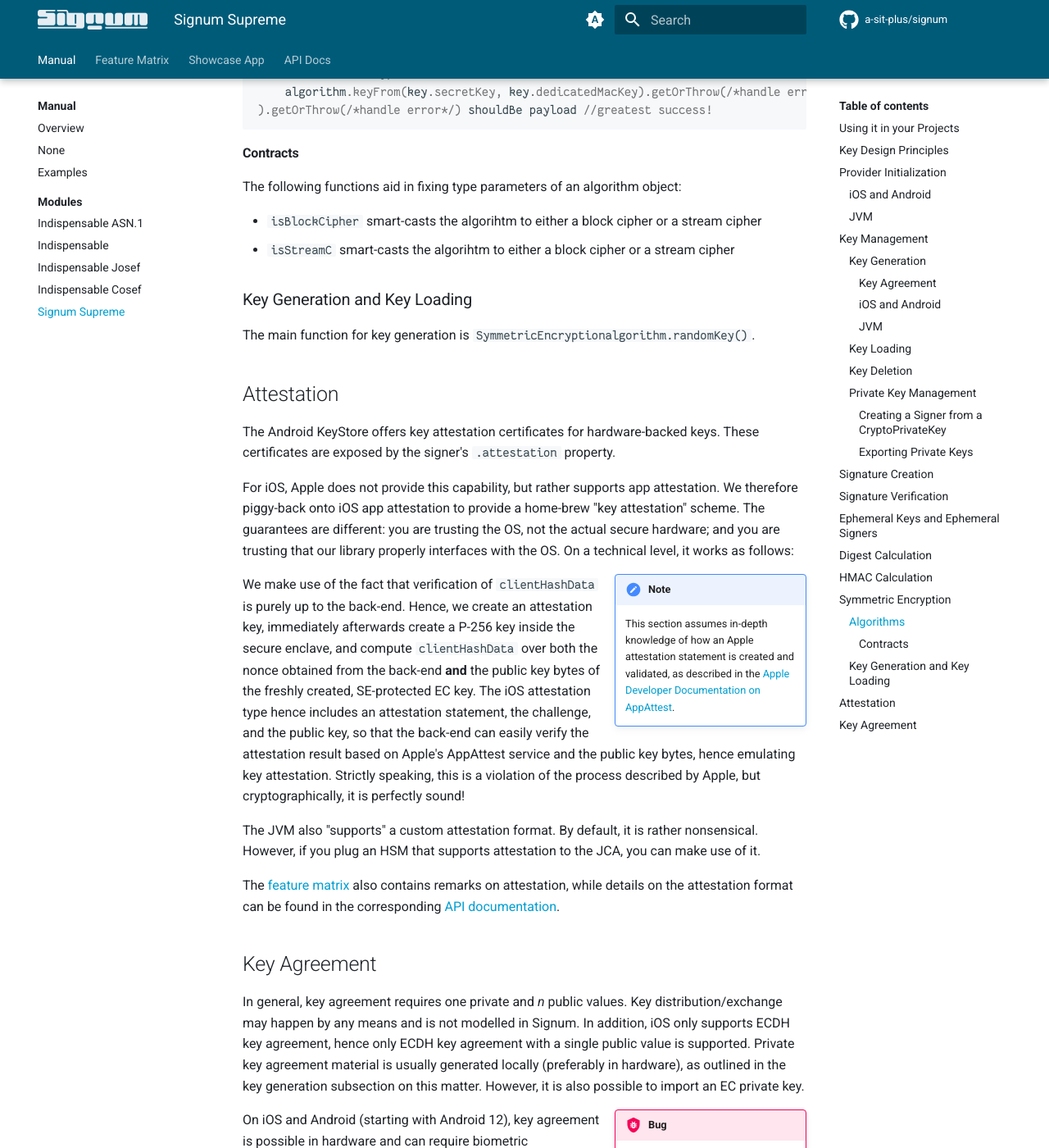
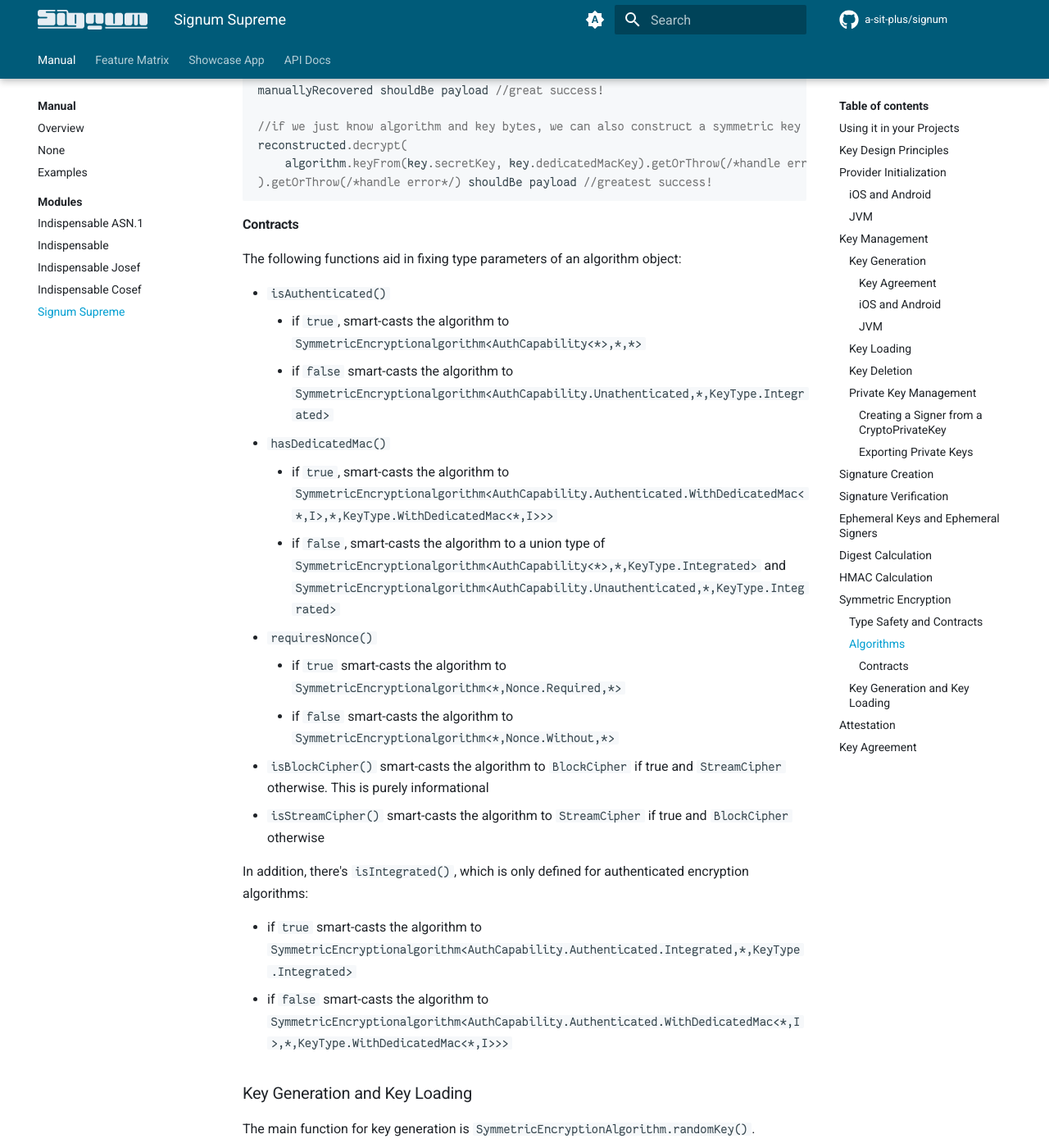
Before and after one commit to a-sit-plus/signum, an MkDocs documentation site: the page built from docs/docs/supreme.md, in a window 1280 px wide and 1400 px high, scrolled down 11863 px. Shown: the whole window at 82% size. Built offline with MkDocs 1.6.1 and Material for MkDocs 9.7.7, drawn with Linux system fonts in a browser that asks for light colours; comment, search, counter and statistics services are not loaded; some of the changed text lies outside the part shown.

Commit message:
document algorithm contracts

```diff
--- a/docs/docs/supreme.md
+++ b/docs/docs/supreme.md
@@ -382,6 +382,7 @@ To minimise the potential for error, everything (algorithms, keys, sealed boxes)
 Hence, a sealed box containing an authenticated ciphertext will only ever accept a symmetric key that is usable for AEAD.
 Additional runtime checks ensure that mo mixups can happen.
 
+### Type Safety and Contracts
 The API tries to be as type-safe as possible, e.g., it is impossible to specify a dedicated MAC key, or dedicated MAC function for AES-GCM,
 and non-authenticated AES-CBC does not even support passing additional authenticated data to the encryption process.
 The same constraints apply to the resulting ciphertexts, making it much harder
@@ -391,7 +392,8 @@ This approach does come with one caveat: It forces you to know what you are deal
 Luckily, there is a very effective remedy: [contracts](https://kotlinlang.org/api/core/kotlin-stdlib/kotlin.contracts/).
 The Supreme KMP crypto provider makes heavy use of contracts, to communicate type information to the compiler.
 Every one of the following subsections has their own part on contracts.
-
+<br>
+All contracts can be combined, meaning it is possible to steadily narrow down the properties of an object.
 
 ### Algorithms
 The foundation of symmetric encryption is the class `SymmetricEncryptionAlgorithm`. Every operation and all related data classes
@@ -496,11 +498,27 @@ reconstructed.decrypt(
 #### Contracts
 The following functions aid in fixing type parameters of an algorithm object:
 
-* `isBlockCipher` smart-casts the algorihtm to either a block cipher or a stream cipher
-* `isStreamC` smart-casts the algorihtm to either a block cipher or a stream cipher
+* `isAuthenticated()`
+    * if `true`, smart-casts the algorithm to `SymmetricEncryptionalgorithm<AuthCapability<*>,*,*>`
+    * if `false` smart-casts the algorithm to `SymmetricEncryptionalgorithm<AuthCapability.Unathenticated,*,KeyType.Integrated>`
+* `hasDedicatedMac()`
+    * if `true`, smart-casts the algorithm to `SymmetricEncryptionalgorithm<AuthCapability.Authenticated.WithDedicatedMac<*,I>,*,KeyType.WithDedicatedMac<*,I>>>`
+    * if `false`, smart-casts the algorithm to a union type of `SymmetricEncryptionalgorithm<AuthCapability<*>,*,KeyType.Integrated>`
+    and `SymmetricEncryptionalgorithm<AuthCapability.Unauthenticated,*,KeyType.Integrated>`
+* `requiresNonce()`
+    * if `true` smart-casts the algorithm to `SymmetricEncryptionalgorithm<*,Nonce.Required,*>`
+    * if `false` smart-casts the algorithm to `SymmetricEncryptionalgorithm<*,Nonce.Without,*>`
+* `isBlockCipher()` smart-casts the algorithm to `BlockCipher` if true and `StreamCipher` otherwise. This is purely informational
+* `isStreamCipher()` smart-casts the algorithm to `StreamCipher` if true and `BlockCipher` otherwise
+
+In addition, there's `isIntegrated()`, which is only defined for authenticated encryption algorithms:
+
+* if `true` smart-casts the algorithm to `SymmetricEncryptionalgorithm<AuthCapability.Authenticated.Integrated,*,KeyType.Integrated>`
+* if `false` smart-casts the algorithm to `SymmetricEncryptionalgorithm<AuthCapability.Authenticated.WithDedicatedMac<*,I>,*,KeyType.WithDedicatedMac<*,I>>>`
+
 
 ### Key Generation and Key Loading
-The main function for key generation is `SymmetricEncryptionalgorithm.randomKey()`.
+The main function for key generation is `SymmetricEncryptionAlgorithm.randomKey()`.
 
 
 ## Attestation
```
